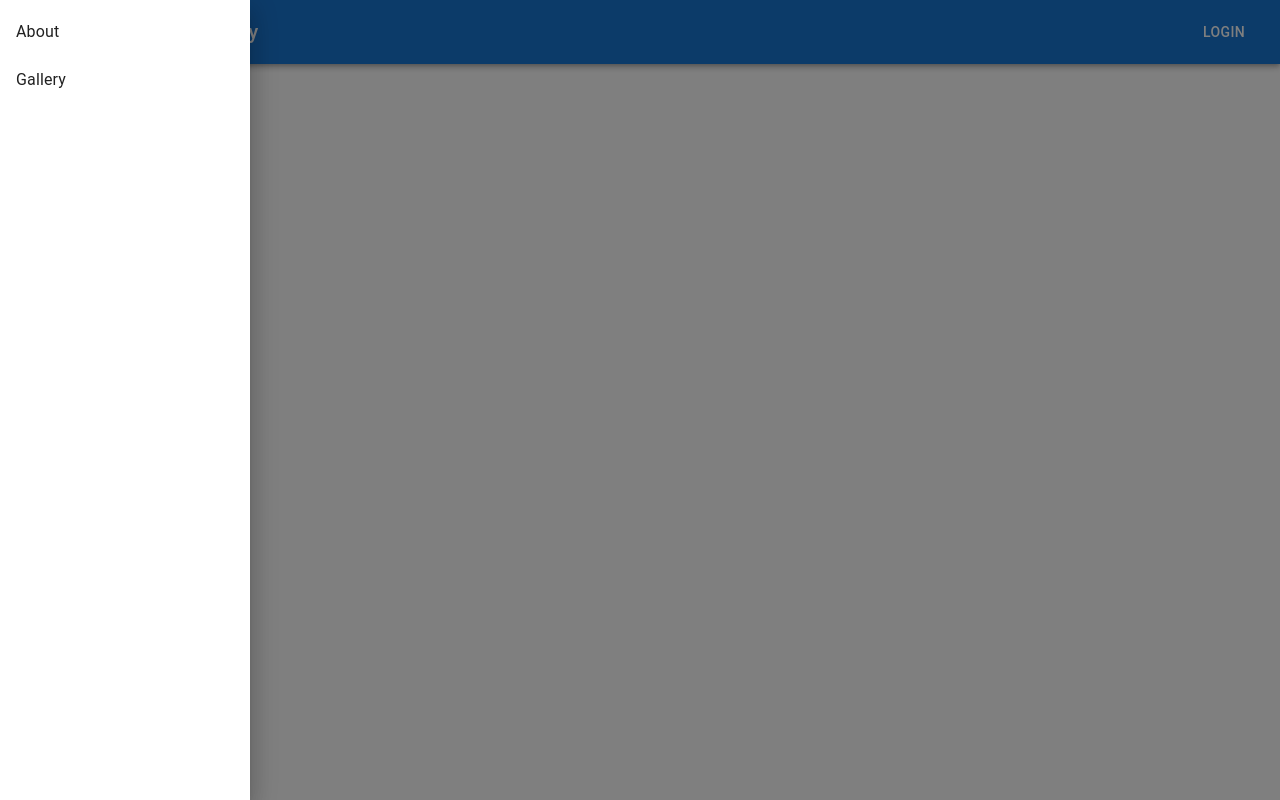
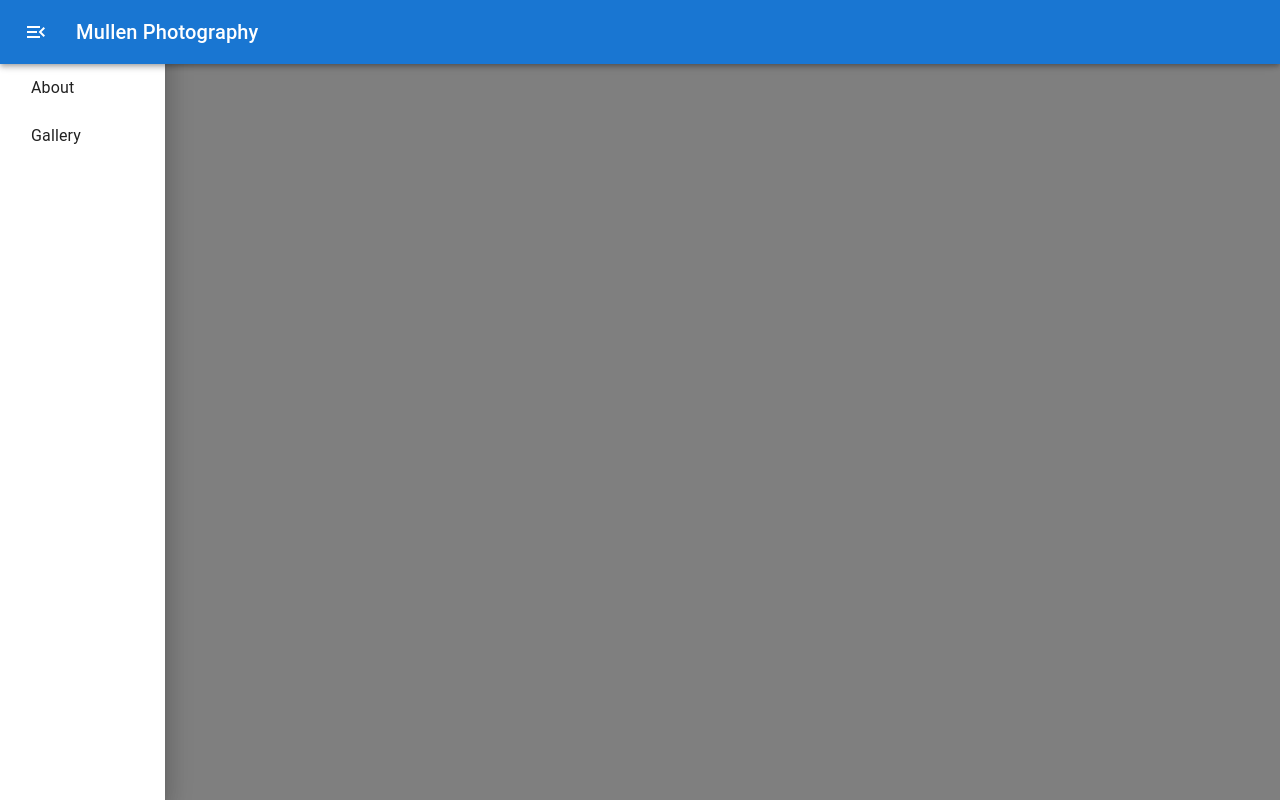
Before and after one commit to jeffMullen/mullen-photography-client, a React (Create React App) app in the folder client/: page / in a window 1280 px wide. Both pictures are taken after a click on the button "menu". Built offline with nearby package versions, Linux system fonts and the light colour scheme.

Commit message:
nav drawer no longer overlaying appBar

```diff
--- a/client/public/index.html
+++ b/client/public/index.html
@@ -24,7 +24,7 @@
       work correctly both with client-side routing and a non-root public URL.
       Learn how to configure a non-root public URL by running `npm run build`.
     -->
-    <title>React App</title>
+    <title>Mullen Bodywork</title>
   </head>
   <body>
     <noscript>You need to enable JavaScript to run this app.</noscript>
--- a/client/src/components/Header/Header.js
+++ b/client/src/components/Header/Header.js
@@ -39,18 +39,22 @@ function NavDrawer() {
         >
             <List>
                 {['About', 'Gallery'].map((text, index) => (
-                    <ListItem button key={text}>
+                    <ListItem
+                        button
+                        key={text}
+                    >
                         <ListItemText primary={text} />
                     </ListItem>
                 ))}
             </List>
-        </Box>
+        </Box >
     );
 
     return (
         <>
             <Box sx={{ flexGrow: 1 }}>
-                <AppBar position="static">
+                <AppBar position="fixed"
+                    sx={{ zIndex: (theme) => theme.zIndex.drawer + 1 }}>
                     <Toolbar>
                         <Drawer
                             anchor={anchor}
@@ -58,8 +62,9 @@ function NavDrawer() {
                             onClose={toggleDrawer(anchor, false)}>
 
                             <div
-                                className={styles.drawer}>
+                                className={styles.list}>
                                 {list(anchor)}
+                                {/* <Button color="inherit">Login</Button> */}
                             </div>
                         </Drawer>
                         <IconButton
@@ -75,7 +80,6 @@ function NavDrawer() {
                         <Typography variant="h6" component="div" sx={{ flexGrow: 1 }}>
                             Mullen Photography
                         </Typography>
-                        <Button color="inherit">Login</Button>
                     </Toolbar>
                 </AppBar>
             </Box>
--- a/client/src/components/Header/Header.module.scss
+++ b/client/src/components/Header/Header.module.scss
@@ -1,5 +1,7 @@
 
-.drawer {
-    width: 250px;
+.list {
+    margin-top: 56px;
+    width: 165px;
     height: 100%;
+    padding-left: 15px;
 }
```
